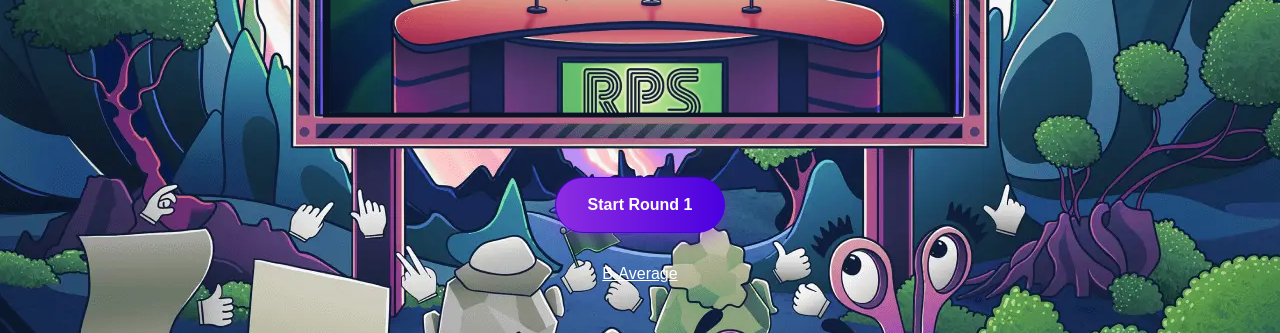
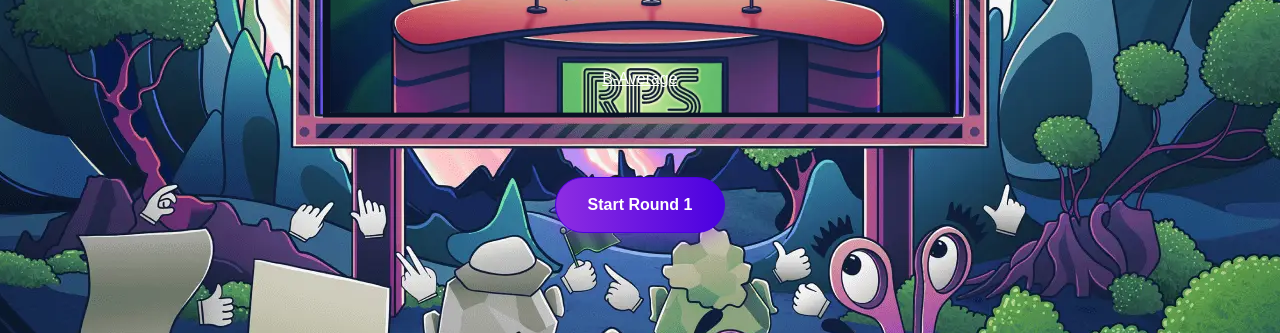
Before and after one commit to mrhemsing/RPS, a website: page src/index.html in a window 1280 px wide. Shown: the part 382-715 px from the top of the page. Drawn offline with Linux system fonts and the light colour scheme.

Commit message:
Update index.html

```diff
--- a/src/index.html
+++ b/src/index.html
@@ -145,7 +145,11 @@
         <button id="startButton" class="startButton">
           Start Round <span class="round-number">1</span>
         </button>
-        <div id="credits" style="font-size: 1rem; margin-top:2rem;">
+        <div id="credits" style="font-size: 1rem; position:absolute; margin-left: auto;
+        margin-right: auto;
+        left: 0;
+        right: 0;
+        text-align: center; bottom: 2rem;">
           <a href="https://b-average.com" target="_blank" style="color: #fff;">B-Average</a>
         </div>
       </div>
```
